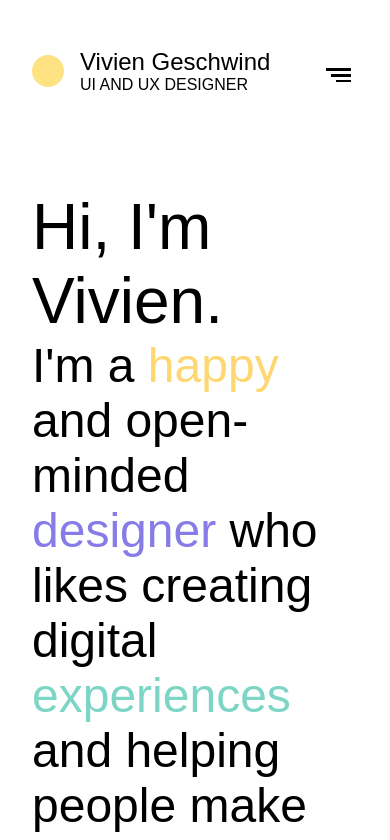
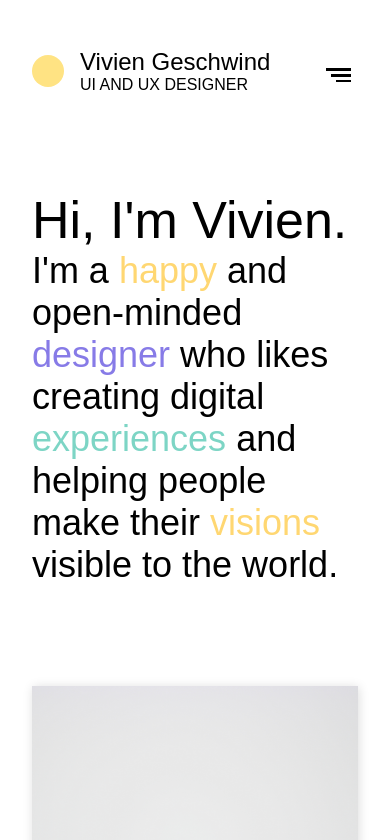
Before and after one commit to vivienges/portfolio, a React (Create React App) app: page / in a window 390 px wide. Shown: the top 840 px of the page. Built offline with nearby package versions, Linux system fonts and the light colour scheme; a web font is replaced by a local one.

Commit message:
change font homepage

```diff
--- a/src/index.css
+++ b/src/index.css
@@ -459,11 +459,11 @@ height: 30%;
 
 
   #work-hello {
-    font-size: 64px;
+    font-size: 52px;
   }
 
   #work-statement {
-    font-size: 48px;
+    font-size: 36px;
     margin: 0px 0px 100px 0px;
   }
 
```
